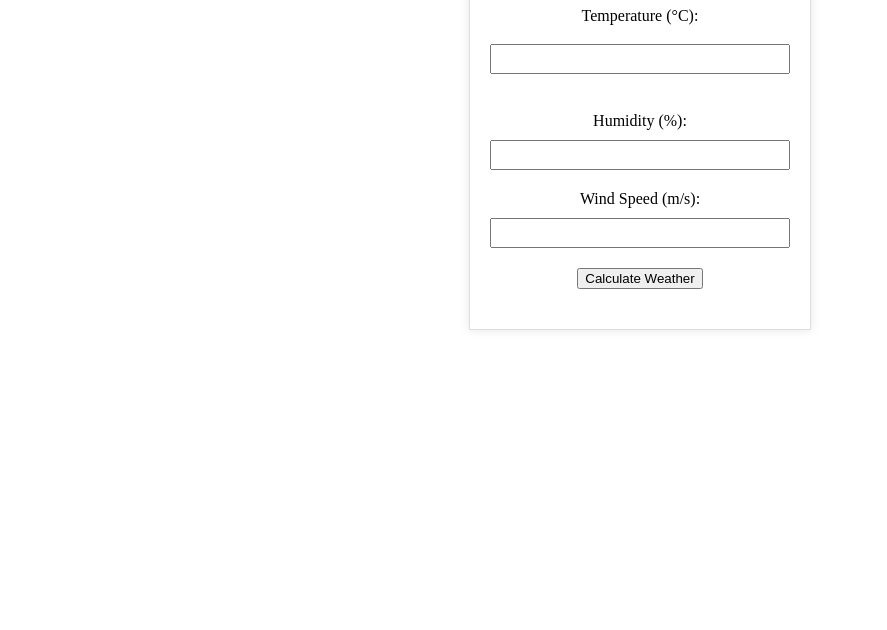
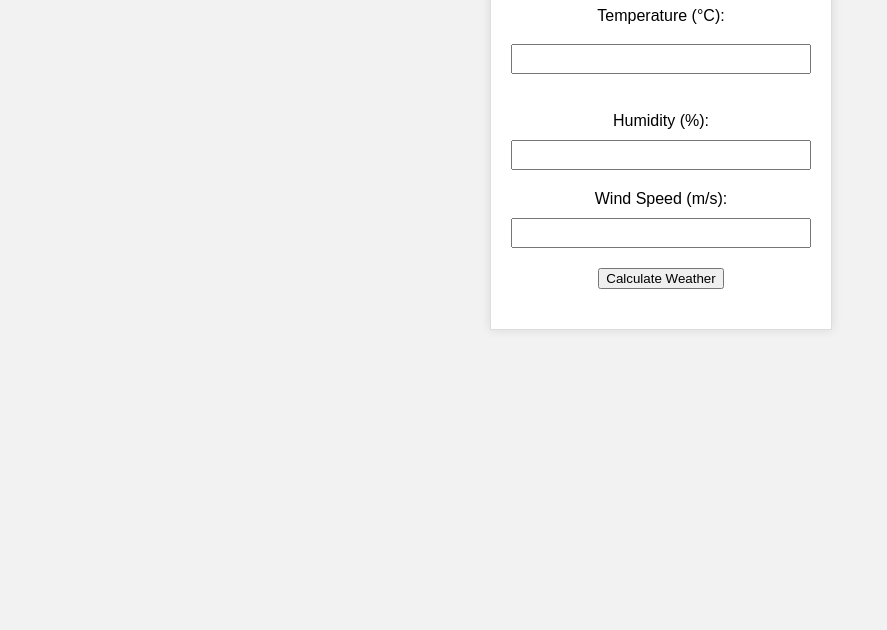
Before and after one commit to Mariammal25/Weather-, a plain HTML site: page index.html in a window 1280 px wide. Shown: the part 170-800 px from the top of the page, without its empty margins (0-887 px from the left). Drawn offline with Linux system fonts and the light colour scheme.

Commit message:
style.css

```diff
--- a/style.css
+++ b/style.css
@@ -55,3 +55,5 @@ body {
     font-size: 24px;
     color: #666;
 }
+body {    font-family: Arial, sans-serif;    background-color: #f2f2f2;}.weather-container {    width: 300px;    margin: 50px auto;    text-align: center;@@ -13,19 +15,43 @@ body {    box-shadow: 0 0 10px rgba(0, 0, 0, 0.1);}.weather-container h1 {    font-size: 24px;    margin-bottom: 10px;}.weather-container h2 {    font-size: 18px;    color: #666;    margin-bottom: 20px;}.weather-container h3 {    font-size: 16px;    color: #999;    margin-bottom: 10px;}
+0 commit commentsComments0 (0)Lock conversation
```
